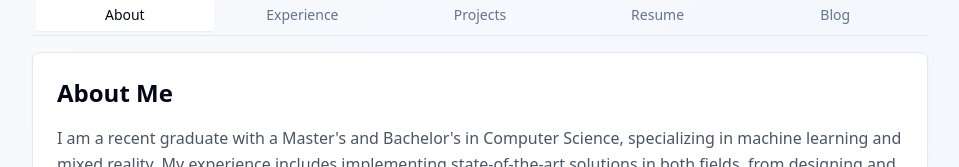
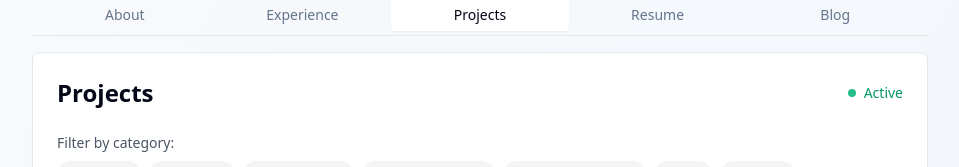
Before and after one commit to nshehadeh/nshehadeh.github.io, a React (Vite) app: page / in a window 1280 px wide. Shown: the part 197-364 px from the top of the page, without its empty margins (160-1119 px from the left). Built offline with nearby package versions, Linux system fonts and the light colour scheme.

Commit message:
changed homepage

```diff
--- a/src/App.jsx
+++ b/src/App.jsx
@@ -118,7 +118,7 @@ function App() {
   const [selectedProject, setSelectedProject] = useState(null);
   const [selectedExperience, setSelectedExperience] = useState(null);
   const [selectedCategories, setSelectedCategories] = useState([]);
-  const [activeTab, setActiveTab] = useState("about");
+  const [activeTab, setActiveTab] = useState("projects");
 
   const categories = [
     "Research",
```
Also changed, not shown: 5 other files (tests, documents, lock files or other folders).
